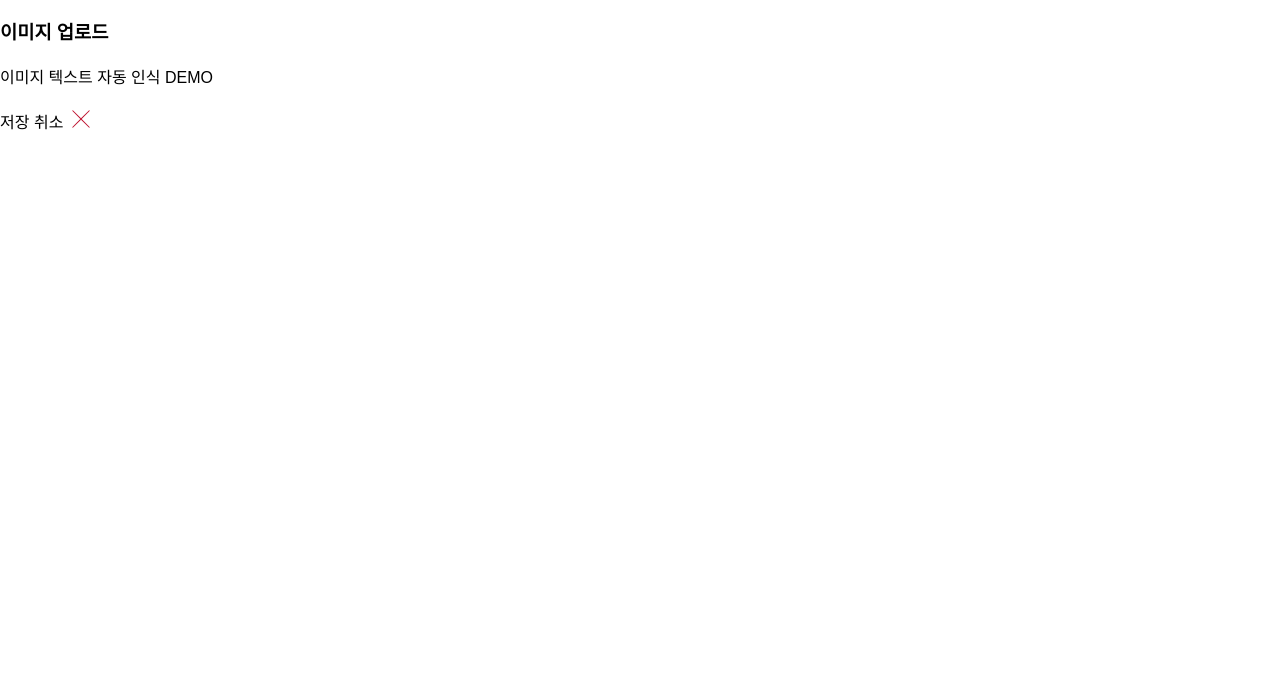
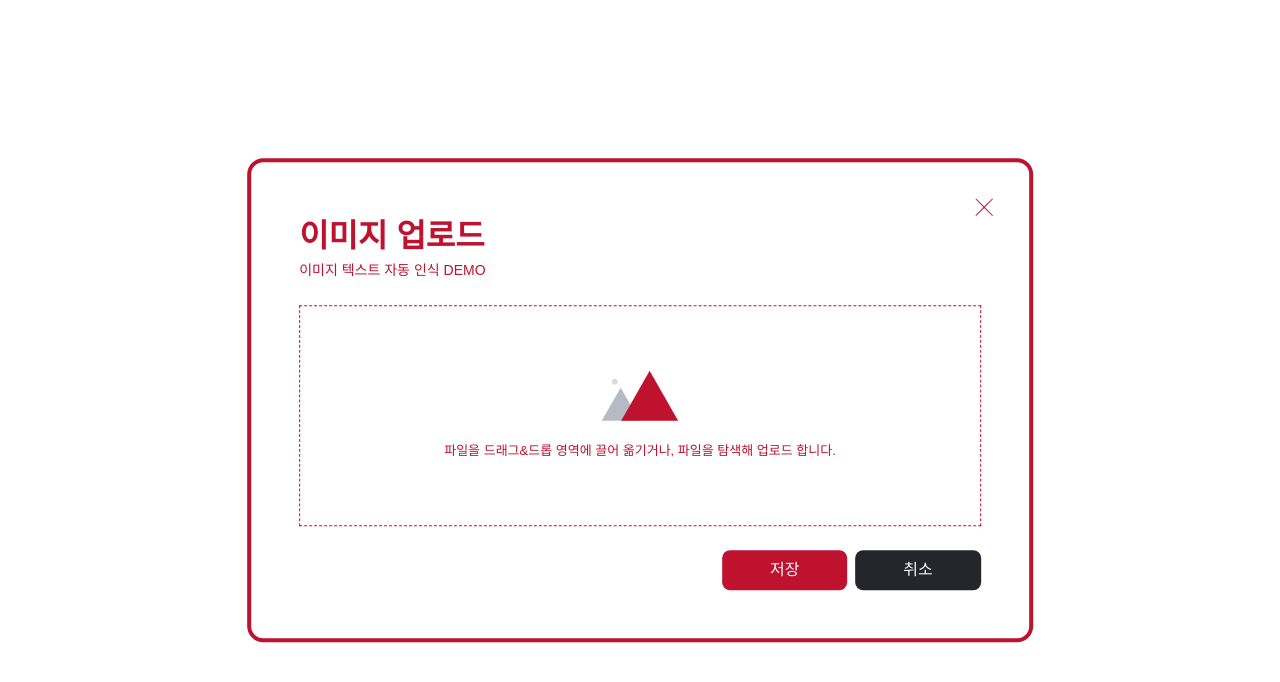
Before and after one commit to yamoo9/ssafy-uix-2023, a website: page ModalDialog__begin/index.html in a window 1280 px wide. Drawn offline with Linux system fonts and the light colour scheme; a web font is replaced by a local one.

Commit message:
ModalDialog 핸드오프 실습
- Figma → VS Code 플러그인 활용
- 모던 CSS 문법 활용

```diff
--- a/ModalDialog__begin/index.html
+++ b/ModalDialog__begin/index.html
@@ -27,10 +27,27 @@
         <p>이미지 텍스트 자동 인식 DEMO</p>
       </div>
       <div class="ModalDialog__body">
-        <form>
-          <div role="group">
-            <button type="submit">저장</button>
-            <button type="reset">취소</button>
+        <div class="ModalDialog__control">
+          <input type="file" id="fileUploader" />
+          <label for="fileUploader">
+            <svg width="77" height="51" viewBox="0 0 77 51">
+              <path d="M19.5 17.5L38.5 50.5H0.5L19.5 17.5Z" fill="#B6BAC3" />
+              <path
+                d="M48.4737 0.5L76.9737 50.5H19.9737L48.4737 0.5Z"
+                fill="currentColor"
+              />
+              <path
+                d="M16.5526 11.5C16.5526 13.1569 15.2094 14.5 13.5526 14.5C11.8957 14.5 10.5526 13.1569 10.5526 11.5C10.5526 9.84315 11.8957 8.5 13.5526 8.5C15.2094 8.5 16.5526 9.84315 16.5526 11.5Z"
+                fill="#D8DADF"
+              />
+            </svg>
+            파일을 드래그&드롭 영역에 끌어 옮기거나, 파일을 탐색해 업로드 합니다.
+          </label>
+        </div>
+      </div>
+      <div class="ModalDialog__foot" role="group">
+        <button type="button" class="ModalDialog__saveButton">저장</button>
+        <button type="button" class="ModalDialog__cancelButton">취소</button>
         <button
           type="button"
           aria-label="다이얼로그 닫기"
@@ -48,8 +65,6 @@
           </svg>
         </button>
       </div>
-        </form>
-      </div>
     </div>
   </body>
 </html>
--- a/ModalDialog__begin/src/base.css
+++ b/ModalDialog__begin/src/base.css
@@ -1,5 +1,5 @@
 :root {
-  font-size: 10px;
+  font-size: 10px; /* rem 단위의 기본 값: 10px */
   background: var(--color-white);
   box-sizing: border-box;
 }
--- a/ModalDialog__begin/src/components.css
+++ b/ModalDialog__begin/src/components.css
@@ -1,15 +1,115 @@
 .ModalDialog {
+  display: flex;
+  flex-flow: column;
+  row-gap: var(--spacing-6, 2.4rem);
+  position: fixed;
+  top: 50%;
+  left: 50%;
+  translate: -50% -50%;
+  min-inline-size: 60rem;
+  max-inline-size: 90rem;
+  padding: var(--spacing-12, 4.8rem);
+  border: 0.4rem solid var(--border-brand, #be122f);
+  border-radius: var(--radius-xl, 1.6rem);
+
+  .ModalDialog__head {
+    display: flex;
+    flex-direction: column;
+    row-gap: var(--spacing-1, 0.4rem);
+
+    & * {
+      margin: 0;
+    }
+
+    & h3 {
+      color: var(--text-brand, #be122f);
+      font-size: 3.2rem;
+      line-height: normal;
+      font-weight: 700;
+    }
+
+    & p {
+      color: var(--text-brand, #be122f);
+      font-size: 1.4rem;
+      font-weight: 500;
+    }
+  }
+
+  /* .ModalDialog__body {} */
+
+  .ModalDialog__control {
+    position: relative;
+    border: 0.1rem dashed var(--border-brand, #be122f);
+    padding: 6.4rem 14.4rem;
+
+    &:focus-within {
+      background: color-mix(
+        in srgb,
+        var(--surface-brand, #be122f) 10%,
+        var(--color-white) 100%
+      );
+    }
+
+    & input[type='file'] {
+      position: absolute;
+      top: 0;
+      right: 0;
+      bottom: 0;
+      left: 0;
+      opacity: 0;
+    }
+
+    & label {
+      display: flex;
+      flex-flow: column;
+      align-items: center;
+      row-gap: var(--spacing-5, 2rem);
+      color: var(--text-brand, #be122f);
+      white-space: nowrap;
+      font-size: 1.3rem;
+      font-weight: 500;
+    }
+  }
+
+  .ModalDialog__foot {
+    display: flex;
+    justify-content: flex-end;
+    column-gap: var(--spacing-2, 0.8rem);
+
     & button {
       border: 0;
       padding: 0;
       background: transparent;
+
+      &:not(.ModalDialog__closeButton) {
+        border-radius: var(--radius-md, 0.6rem);
+        padding: 1.2rem 4.8rem;
+        display: inline-flex;
+        justify-content: center;
+        align-items: center;
+        line-height: 1;
+        color: var(--text-accent, #f7f8f8);
+        font-size: 1.6rem;
+        font-weight: 400;
+      }
+    }
+
+    .ModalDialog__saveButton {
+      background: var(--surface-brand, #be122f);
+    }
+    .ModalDialog__cancelButton {
+      background: var(--surface-secondary, #25262c);
     }
 
     .ModalDialog__closeButton {
       --size: 26px;
+      position: absolute;
+      top: 3.2rem;
+      right: 3.2rem;
       padding: var(--spacing-1);
       color: var(--border-brand);
       inline-size: var(--size);
       block-size: var(--size);
     }
   }
+}
--- a/ModalDialog__begin/src/variables.css
+++ b/ModalDialog__begin/src/variables.css
@@ -1,138 +1,138 @@
 :root {
-  --color-black: #000000FF;
-  --color-blue-100: #E0F2FEFF;
-  --color-blue-200: #BAE6FDFF;
-  --color-blue-300: #7ED3FBFF;
-  --color-blue-400: #39BDF7FF;
-  --color-blue-50: #F0F9FFFF;
-  --color-blue-500: #0FA5E9FF;
-  --color-blue-600: #0384C6FF;
-  --color-blue-700: #0469A0FF;
-  --color-blue-800: #085984FF;
-  --color-blue-900: #0C4A6EFF;
-  --color-blue-950: #082F49FF;
-  --color-cyan-100: #D0F9FDFF;
-  --color-cyan-200: #A6F2FBFF;
-  --color-cyan-300: #69E6F7FF;
-  --color-cyan-400: #25D1EBFF;
-  --color-cyan-50: #ECFEFFFF;
-  --color-cyan-500: #09B6D4FF;
-  --color-cyan-600: #0A90B0FF;
-  --color-cyan-700: #10738EFF;
-  --color-cyan-800: #165D74FF;
-  --color-cyan-900: #174E62FF;
-  --color-cyan-950: #093343FF;
-  --color-gray-100: #EEEEF0FF;
-  --color-gray-200: #D8DADFFF;
-  --color-gray-300: #B6BAC3FF;
-  --color-gray-400: #8F95A1FF;
-  --color-gray-50: #F7F8F8FF;
-  --color-gray-500: #6C7280FF;
-  --color-gray-600: #5B616EFF;
-  --color-gray-700: #4A4E5AFF;
-  --color-gray-800: #40434CFF;
-  --color-gray-900: #383A42FF;
-  --color-gray-950: #25262CFF;
-  --color-indigo-100: #E0E7FFFF;
-  --color-indigo-200: #C7D2FEFF;
-  --color-indigo-300: #A5B3FCFF;
-  --color-indigo-400: #818BF8FF;
-  --color-indigo-50: #EEF2FFFF;
-  --color-indigo-500: #6466F1FF;
-  --color-indigo-600: #5046E5FF;
-  --color-indigo-700: #4438CAFF;
-  --color-indigo-800: #3830A3FF;
-  --color-indigo-900: #322E81FF;
-  --color-indigo-950: #1E1B4BFF;
-  --color-orange-100: #FFEDD5FF;
-  --color-orange-200: #FED7AAFF;
-  --color-orange-300: #FDBA74FF;
-  --color-orange-400: #FB923CFF;
-  --color-orange-50: #FFF7EDFF;
-  --color-orange-500: #F97417FF;
-  --color-orange-600: #EA580CFF;
-  --color-orange-700: #C2410CFF;
-  --color-orange-800: #9A3412FF;
-  --color-orange-900: #7C2D12FF;
-  --color-orange-950: #431407FF;
-  --color-pink-100: #FCE7F1FF;
-  --color-pink-200: #FBCFE5FF;
-  --color-pink-300: #F9A8D0FF;
-  --color-pink-400: #F472B2FF;
-  --color-pink-50: #FDF2F7FF;
-  --color-pink-500: #EC4899FF;
-  --color-pink-600: #DB2780FF;
-  --color-pink-700: #BE186AFF;
-  --color-pink-800: #9D1759FF;
-  --color-pink-900: #83184DFF;
-  --color-pink-950: #50072BFF;
-  --color-red-100: #FEE2E2FF;
-  --color-red-200: #FECACAFF;
-  --color-red-300: #FCA5A5FF;
-  --color-red-400: #F97070FF;
-  --color-red-50: #FEF2F2FF;
-  --color-red-500: #F04545FF;
-  --color-red-600: #DD2525FF;
-  --color-red-700: #BA1B1BFF;
-  --color-red-800: #9A1A1AFF;
-  --color-red-900: #7F1D1DFF;
-  --color-red-950: #450A0AFF;
-  --color-rose-100: #FFE4E9FF;
-  --color-rose-200: #FECDD5FF;
-  --color-rose-300: #FDA4B3FF;
-  --color-rose-400: #FB7189FF;
-  --color-rose-50: #FFF1F3FF;
-  --color-rose-500: #F43F5EFF;
-  --color-rose-600: #E11D3FFF;
-  --color-rose-700: #BE122FFF;
-  --color-rose-800: #9F122AFF;
-  --color-rose-900: #881327FF;
-  --color-rose-950: #4C0511FF;
-  --color-sky-100: #D0F9FDFF;
-  --color-sky-200: #A6F2FBFF;
-  --color-sky-300: #69E6F7FF;
-  --color-sky-400: #25D1EBFF;
-  --color-sky-50: #ECFEFFFF;
-  --color-sky-500: #09B6D4FF;
-  --color-sky-600: #0A90B0FF;
-  --color-sky-700: #10738EFF;
-  --color-sky-800: #165D74FF;
-  --color-sky-900: #174E62FF;
-  --color-sky-950: #093343FF;
-  --color-teal-100: #CCFBF1FF;
-  --color-teal-200: #99F6E5FF;
-  --color-teal-300: #5EEAD5FF;
-  --color-teal-400: #2DD4C0FF;
-  --color-teal-50: #F0FDFAFF;
-  --color-teal-500: #14B8A7FF;
-  --color-teal-600: #0D9489FF;
-  --color-teal-700: #0F766FFF;
-  --color-teal-800: #115E59FF;
-  --color-teal-900: #134E4AFF;
-  --color-teal-950: #042F2EFF;
-  --color-violet-100: #EDE9FEFF;
-  --color-violet-200: #DDD6FEFF;
-  --color-violet-300: #C4B5FDFF;
-  --color-violet-400: #A68BFAFF;
-  --color-violet-50: #F5F3FFFF;
-  --color-violet-500: #8B5DF6FF;
-  --color-violet-600: #7B3AEDFF;
-  --color-violet-700: #6C28D9FF;
-  --color-violet-800: #5A21B6FF;
-  --color-violet-900: #4B1D95FF;
-  --color-violet-950: #2E1065FF;
-  --color-white: #FFFFFFFF;
-  --color-yellow-100: #FEF9C3FF;
-  --color-yellow-200: #FEF08AFF;
-  --color-yellow-300: #FEE146FF;
-  --color-yellow-400: #FBCD14FF;
-  --color-yellow-50: #FEFCE8FF;
-  --color-yellow-500: #EAB307FF;
-  --color-yellow-600: #CB8A03FF;
-  --color-yellow-700: #A26206FF;
-  --color-yellow-800: #864D0DFF;
-  --color-yellow-900: #713F12FF;
-  --color-yellow-950: #422006FF;
+  --color-black: #000000ff;
+  --color-blue-100: #e0f2feff;
+  --color-blue-200: #bae6fdff;
+  --color-blue-300: #7ed3fbff;
+  --color-blue-400: #39bdf7ff;
+  --color-blue-50: #f0f9ffff;
+  --color-blue-500: #0fa5e9ff;
+  --color-blue-600: #0384c6ff;
+  --color-blue-700: #0469a0ff;
+  --color-blue-800: #085984ff;
+  --color-blue-900: #0c4a6eff;
+  --color-blue-950: #082f49ff;
+  --color-cyan-100: #d0f9fdff;
+  --color-cyan-200: #a6f2fbff;
+  --color-cyan-300: #69e6f7ff;
+  --color-cyan-400: #25d1ebff;
+  --color-cyan-50: #ecfeffff;
+  --color-cyan-500: #09b6d4ff;
+  --color-cyan-600: #0a90b0ff;
+  --color-cyan-700: #10738eff;
+  --color-cyan-800: #165d74ff;
+  --color-cyan-900: #174e62ff;
+  --color-cyan-950: #093343ff;
+  --color-gray-100: #eeeef0ff;
+  --color-gray-200: #d8dadfff;
+  --color-gray-300: #b6bac3ff;
+  --color-gray-400: #8f95a1ff;
+  --color-gray-50: #f7f8f8ff;
+  --color-gray-500: #6c7280ff;
+  --color-gray-600: #5b616eff;
+  --color-gray-700: #4a4e5aff;
+  --color-gray-800: #40434cff;
+  --color-gray-900: #383a42ff;
+  --color-gray-950: #25262cff;
+  --color-indigo-100: #e0e7ffff;
+  --color-indigo-200: #c7d2feff;
+  --color-indigo-300: #a5b3fcff;
+  --color-indigo-400: #818bf8ff;
+  --color-indigo-50: #eef2ffff;
+  --color-indigo-500: #6466f1ff;
+  --color-indigo-600: #5046e5ff;
+  --color-indigo-700: #4438caff;
+  --color-indigo-800: #3830a3ff;
+  --color-indigo-900: #322e81ff;
+  --color-indigo-950: #1e1b4bff;
+  --color-orange-100: #ffedd5ff;
+  --color-orange-200: #fed7aaff;
+  --color-orange-300: #fdba74ff;
+  --color-orange-400: #fb923cff;
+  --color-orange-50: #fff7edff;
+  --color-orange-500: #f97417ff;
+  --color-orange-600: #ea580cff;
+  --color-orange-700: #c2410cff;
+  --color-orange-800: #9a3412ff;
+  --color-orange-900: #7c2d12ff;
+  --color-orange-950: #431407ff;
+  --color-pink-100: #fce7f1ff;
+  --color-pink-200: #fbcfe5ff;
+  --color-pink-300: #f9a8d0ff;
+  --color-pink-400: #f472b2ff;
+  --color-pink-50: #fdf2f7ff;
+  --color-pink-500: #ec4899ff;
+  --color-pink-600: #db2780ff;
+  --color-pink-700: #be186aff;
+  --color-pink-800: #9d1759ff;
+  --color-pink-900: #83184dff;
+  --color-pink-950: #50072bff;
+  --color-red-100: #fee2e2ff;
+  --color-red-200: #fecacaff;
+  --color-red-300: #fca5a5ff;
+  --color-red-400: #f97070ff;
+  --color-red-50: #fef2f2ff;
+  --color-red-500: #f04545ff;
+  --color-red-600: #dd2525ff;
+  --color-red-700: #ba1b1bff;
+  --color-red-800: #9a1a1aff;
+  --color-red-900: #7f1d1dff;
+  --color-red-950: #450a0aff;
+  --color-rose-100: #ffe4e9ff;
+  --color-rose-200: #fecdd5ff;
+  --color-rose-300: #fda4b3ff;
+  --color-rose-400: #fb7189ff;
+  --color-rose-50: #fff1f3ff;
+  --color-rose-500: #f43f5eff;
+  --color-rose-600: #e11d3fff;
+  --color-rose-700: #be122fff;
+  --color-rose-800: #9f122aff;
+  --color-rose-900: #881327ff;
+  --color-rose-950: #4c0511ff;
+  --color-sky-100: #d0f9fdff;
+  --color-sky-200: #a6f2fbff;
+  --color-sky-300: #69e6f7ff;
+  --color-sky-400: #25d1ebff;
+  --color-sky-50: #ecfeffff;
+  --color-sky-500: #09b6d4ff;
+  --color-sky-600: #0a90b0ff;
+  --color-sky-700: #10738eff;
+  --color-sky-800: #165d74ff;
+  --color-sky-900: #174e62ff;
+  --color-sky-950: #093343ff;
+  --color-teal-100: #ccfbf1ff;
+  --color-teal-200: #99f6e5ff;
+  --color-teal-300: #5eead5ff;
+  --color-teal-400: #2dd4c0ff;
+  --color-teal-50: #f0fdfaff;
+  --color-teal-500: #14b8a7ff;
+  --color-teal-600: #0d9489ff;
+  --color-teal-700: #0f766fff;
+  --color-teal-800: #115e59ff;
+  --color-teal-900: #134e4aff;
+  --color-teal-950: #042f2eff;
+  --color-violet-100: #ede9feff;
+  --color-violet-200: #ddd6feff;
+  --color-violet-300: #c4b5fdff;
+  --color-violet-400: #a68bfaff;
+  --color-violet-50: #f5f3ffff;
+  --color-violet-500: #8b5df6ff;
+  --color-violet-600: #7b3aedff;
+  --color-violet-700: #6c28d9ff;
+  --color-violet-800: #5a21b6ff;
+  --color-violet-900: #4b1d95ff;
+  --color-violet-950: #2e1065ff;
+  --color-white: #ffffffff;
+  --color-yellow-100: #fef9c3ff;
+  --color-yellow-200: #fef08aff;
+  --color-yellow-300: #fee146ff;
+  --color-yellow-400: #fbcd14ff;
+  --color-yellow-50: #fefce8ff;
+  --color-yellow-500: #eab307ff;
+  --color-yellow-600: #cb8a03ff;
+  --color-yellow-700: #a26206ff;
+  --color-yellow-800: #864d0dff;
+  --color-yellow-900: #713f12ff;
+  --color-yellow-950: #422006ff;
 
   --radius-2xl: 32px;
   --radius-3xl: 40px;
@@ -143,8 +143,9 @@
   --radius-xl: 16px;
   --radius-xs: 2px;
 
+  --spacing-px: 1px;
+  --spacing-half: 2px;
   --spacing-1: 4px;
-  --spacing-10: 40px;
   --spacing-2: 8px;
   --spacing-3: 12px;
   --spacing-4: 16px;
@@ -153,8 +154,9 @@
   --spacing-7: 28px;
   --spacing-8: 32px;
   --spacing-9: 36px;
-  --spacing-half: 2px;
-  --spacing-px: 1px;
+  --spacing-10: 40px;
+  --spacing-11: 44px;
+  --spacing-12: 48px;
 
   --text-size-2xl: 24px;
   --text-size-3xl: 28px;
```
Also changed, not shown: ModalDialog__begin/.prettierrc.js (added). Lines whose indentation alone changed are shown as unchanged.
